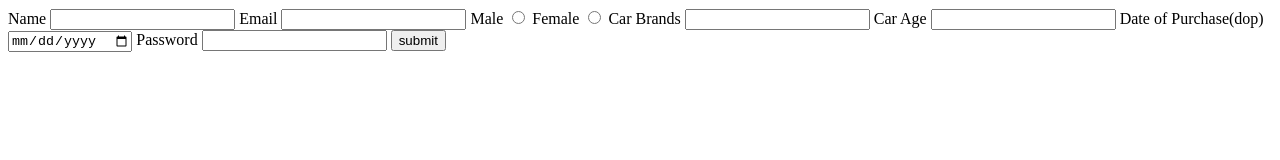
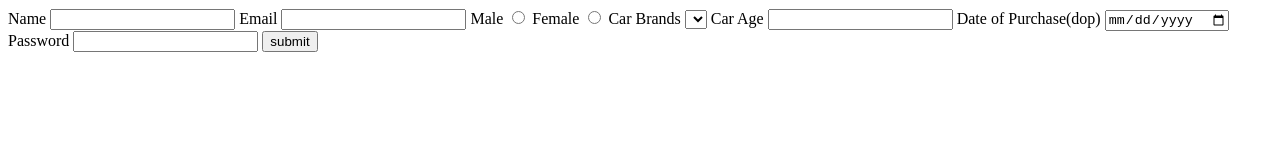
Before and after one commit to acciojob/car-insurance-form-RakshitaGanesh22, a website: page main.html in a window 1280 px wide. Drawn offline with Linux system fonts and the light colour scheme.

Commit message:
created a submission

```diff
--- a/main.html
+++ b/main.html
@@ -9,26 +9,25 @@
 <body>
 	<form action="#" method="post">
         <label for="name">Name</label>
-        <input type="text" id="name" name="Name">
+        <input type="text" id="name" name="Name" required>
         <label for="email">Email</label>
         <input type="email" id="email" name="email">
         <label for="male">Male</label>
-        <input type="radio" id="male" name="gender">
+        <input type="radio" id="male" name="gender" required>
         <label for="female">Female</label>
-        <input type="radio" id="female" name="gender">
+        <input type="radio" id="female" name="gender" required>
         <label for="cars">Car Brands</label>
-        <input list="cars" name="cars">
-        <datalist id="cars">
+        <select id="cars">
             <option value="BMW">
             <option value="Audi">
             <option value="Mercedez">
-        </datalist>
+        </select>
         <label for="carage">Car Age</label>
-        <input type="number" id="carage" name="number">
+        <input type="number" id="carage" name="number" required>
         <label for="dop">Date of Purchase(dop)</label>
-        <input type="date" id="dop" name="dop">
+        <input type="date" id="dop" name="dop" required>
         <label for="password">Password</label>
-        <input type="password" id="password" name="password">
+        <input type="password" id="password" name="password" required>
         <button type="submit">submit</button>
     </form>
 	<!-- the entire body must be written by student -->
```
